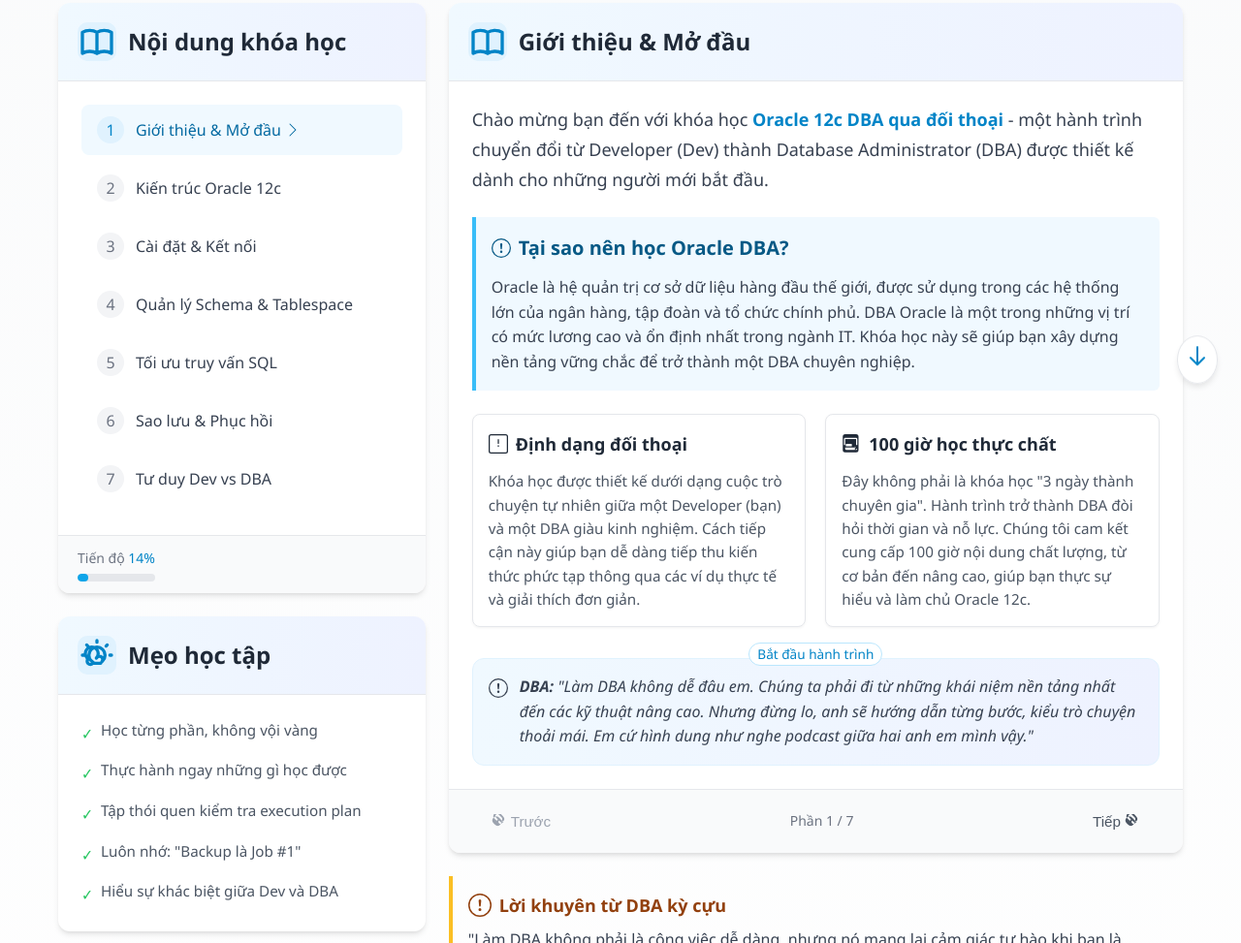
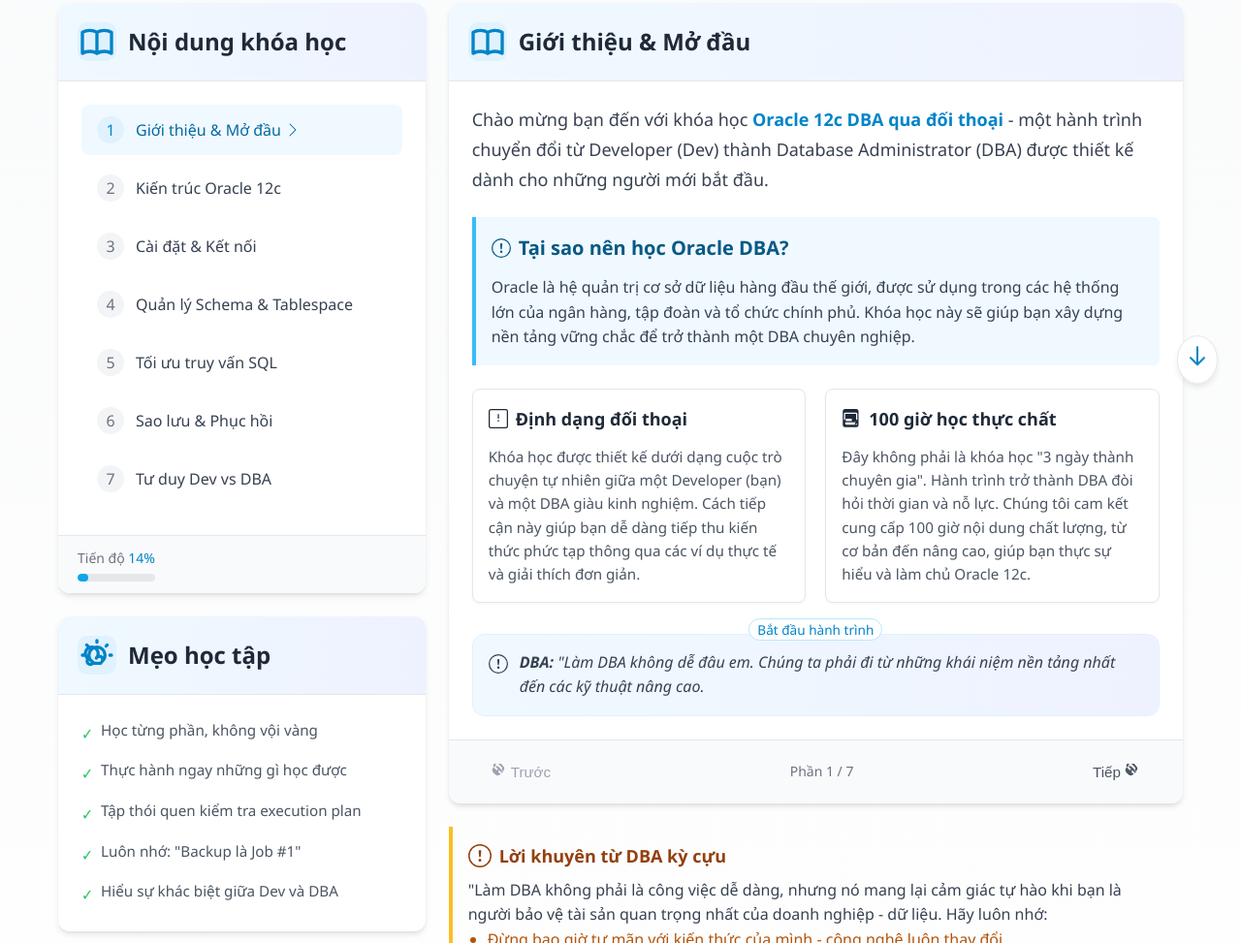
Before and after one commit to ngockhanhvd2812/dev_to_dba, a plain HTML site: page index.html in a window 1280 px wide. Shown: the part 375-1348 px from the top of the page at 97% size. Drawn offline with Linux system fonts and the light colour scheme.

Commit message:
Update index.html

```diff
--- a/index.html
+++ b/index.html
@@ -960,7 +960,7 @@
                                 Tại sao nên học Oracle DBA?
                             </h3>
                             <p>
-                                Oracle là hệ quản trị cơ sở dữ liệu hàng đầu thế giới, được sử dụng trong các hệ thống lớn của ngân hàng, tập đoàn và tổ chức chính phủ. DBA Oracle là một trong những vị trí có mức lương cao và ổn định nhất trong ngành IT. Khóa học này sẽ giúp bạn xây dựng nền tảng vững chắc để trở thành một DBA chuyên nghiệp.
+                                Oracle là hệ quản trị cơ sở dữ liệu hàng đầu thế giới, được sử dụng trong các hệ thống lớn của ngân hàng, tập đoàn và tổ chức chính phủ. Khóa học này sẽ giúp bạn xây dựng nền tảng vững chắc để trở thành một DBA chuyên nghiệp.
                             </p>
                         </div>
 
@@ -1004,7 +1004,7 @@
                                         </svg>
                                     </span>
                                     <span>
-                                        <strong>DBA:</strong> "Làm DBA không dễ đâu em. Chúng ta phải đi từ những khái niệm nền tảng nhất đến các kỹ thuật nâng cao. Nhưng đừng lo, anh sẽ hướng dẫn từng bước, kiểu trò chuyện thoải mái. Em cứ hình dung như nghe podcast giữa hai anh em mình vậy."
+                                        <strong>DBA:</strong> "Làm DBA không dễ đâu em. Chúng ta phải đi từ những khái niệm nền tảng nhất đến các kỹ thuật nâng cao.
                                     </span>
                                 </p>
                             </div>
```
